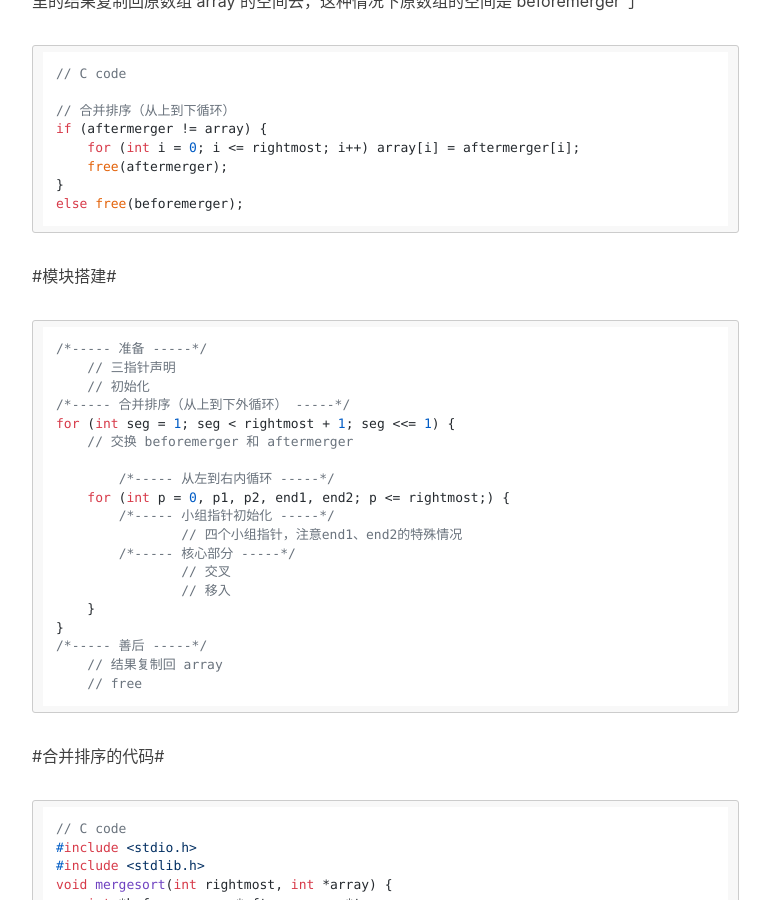
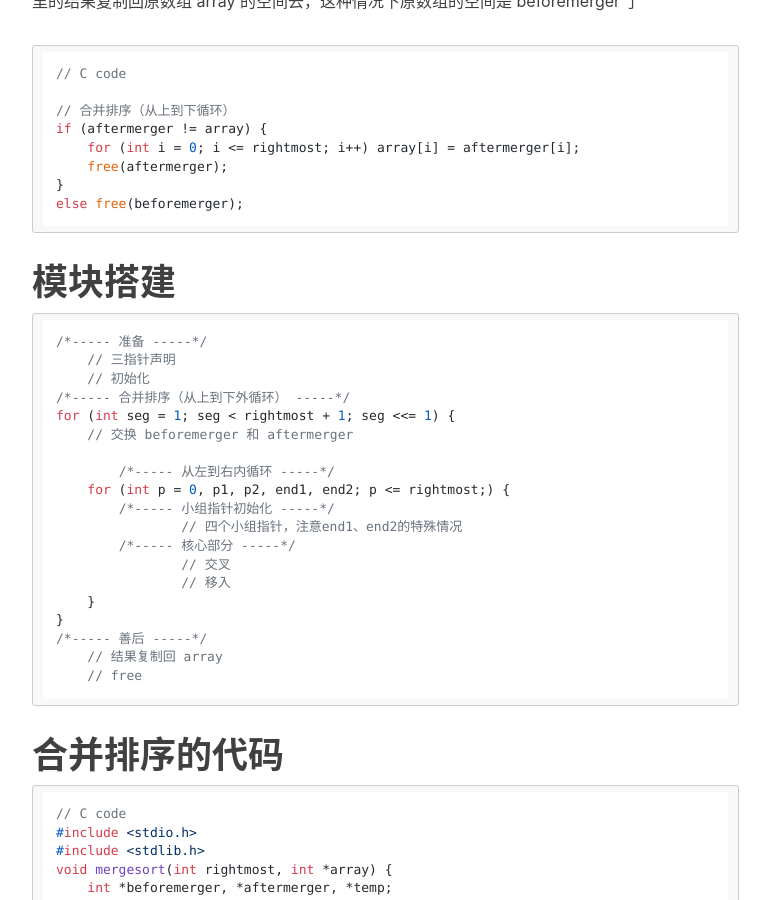
Before and after one commit to Mensu/mensu.github.io, a Jekyll site: the page built from _posts/2016-02-20-merge-sort.markdown, in a window 1280 px wide and 900 px high, scrolled down 10136 px. Shown: the whole window, without its empty margins (233-1003 px from the left). Built offline with Jekyll 4.4.1, drawn with Linux system fonts in a browser that asks for light colours; nearby versions of some CDN libraries; comment, search, counter and statistics services are not loaded.

```diff
--- a/_posts/2016-02-20-merge-sort.markdown
+++ b/_posts/2016-02-20-merge-sort.markdown
@@ -363,7 +363,7 @@ if (aftermerger != array) {
 else free(beforemerger);
 ~~~
 
-#模块搭建#
+# 模块搭建
 
 ~~~c
 /*----- 准备 -----*/
@@ -387,7 +387,7 @@ for (int seg = 1; seg < rightmost + 1; seg <<= 1) {
     // free
 ~~~
 
-#合并排序的代码#
+# 合并排序的代码
 
 ~~~c
 // C code
```
